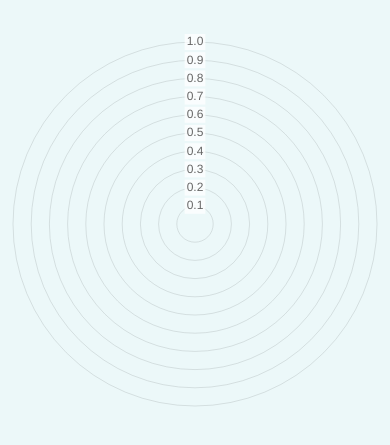
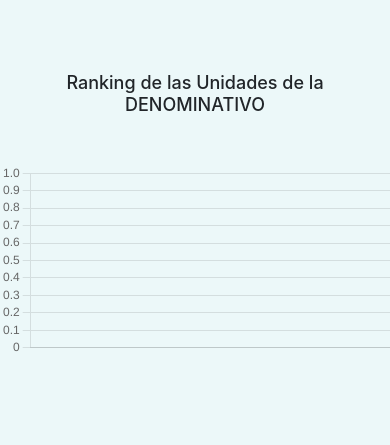
Before and after one commit to CesarAli740/CMIE, a PHP site: page /CMIE/vista_evaluador/ranking.php in a window 390 px wide. Shown: the part 120-565 px from the top of the page. Run offline with PHP 8.4, Linux system fonts and the light colour scheme; a user stored in the database is signed in; data comes from the database, SQL or seed files in the repository; some libraries are stand-ins or nearby versions.

Commit message:
correcciones ranking, titulo, orden

```diff
--- a/vista_evaluador/ranking.php
+++ b/vista_evaluador/ranking.php
@@ -10,6 +10,7 @@
   die();
 }
 
+$nombre_division = $_SESSION['division'];
 ?>
 
 <?php include '../header.php'; ?>
@@ -18,13 +19,36 @@
 <html>
 
 <head>
-    <title>Gráfico con Radial Gradient - Chart.js</title>
   <script src="https://cdn.jsdelivr.net/npm/chart.js"></script>
 </head> <br>
 
 
 <body>
-<div style="position: relative; margin: 0 auto; max-width: 30rem;">
+  <style>
+    .titulo_ranking {
+      padding: 3rem;
+      text-align: center;
+    }
+
+    .titulo_ranking h1 {
+      font-size: 24px;
+      margin: 0;
+    }
+
+    @media screen and (max-width: 768px) {
+      .titulo_ranking h1 {
+        font-size: 18px;
+      }
+    }
+  </style>
+
+  <div class="titulo_ranking">
+    <h1>Ranking de las Unidades de la
+      <?php echo $nombre_division; ?>
+    </h1>
+  </div>
+
+  <div style="position: relative; margin: 0 auto; max-width: 50rem;">
     <canvas id="myChart"></canvas>
   </div>
 
@@ -35,7 +59,7 @@
     $conexion = mysqli_connect("localhost", "root", "", "CMIE");
 
     // Consulta para obtener los datos
-    $consulta = "SELECT id_unidad, nota_final FROM notas_finales WHERE notas_finales.division = '$nombre_division'";
+    $consulta = "SELECT id_unidad, nota_final FROM notas_finales WHERE notas_finales.division = '$nombre_division'ORDER BY nota_final DESC";
 
     // Ejecutar la consulta
     $resultado = mysqli_query($conexion, $consulta);
@@ -370,7 +394,7 @@
     // Crear el gráfico circular con Chart.js
     var ctx = document.getElementById('myChart').getContext('2d');
     var myChart = new Chart(ctx, {
-        type: 'polarArea',
+      type: 'bar',
       data: {
         labels: <?php echo json_encode($labels); ?>,
         datasets: [{
@@ -383,12 +407,11 @@
       options: {
         responsive: true,
         maintainAspectRatio: true, // Permitir que el gráfico se expanda más allá de su contenedor
+
         plugins: {
           legend: {
             display: false // Ocultar la leyenda
-                }
           },
-            plugins: {
           tooltip: {
             callbacks: {
               title: function (context) {
```
Lines whose indentation alone changed are shown as unchanged.
